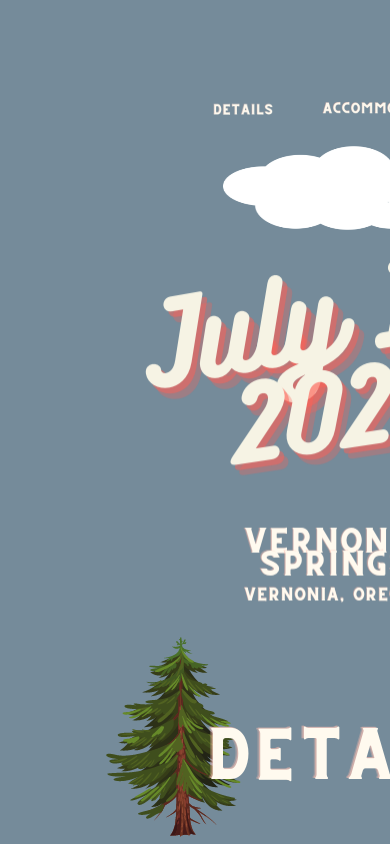
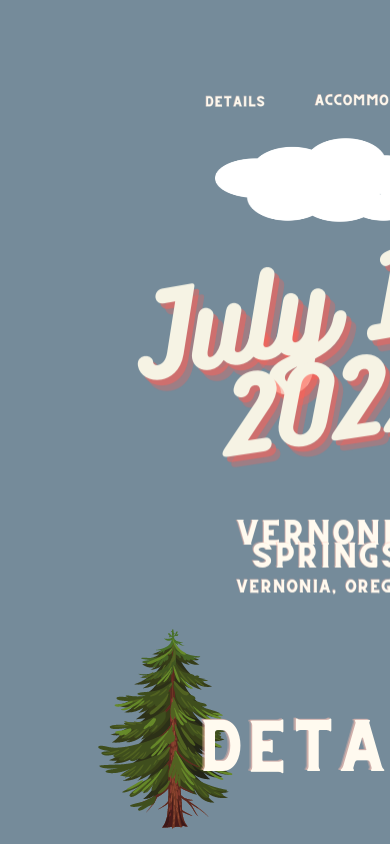
Before and after one commit to haleyswain/haygoodluking, a Vue app: page / in a window 390 px wide. Shown: the top 844 px of the page. Built offline with nearby package versions, Linux system fonts and the light colour scheme.

Commit message:
try and fix mobile styles

```diff
--- a/src/App.vue
+++ b/src/App.vue
@@ -20,5 +20,9 @@
   text-align: center;
   background-color: #758b9a;
   min-width: fit-content;
+  margin: 0px;
+}
+html {
+  min-width: fit-content;
 }
 </style>
```
